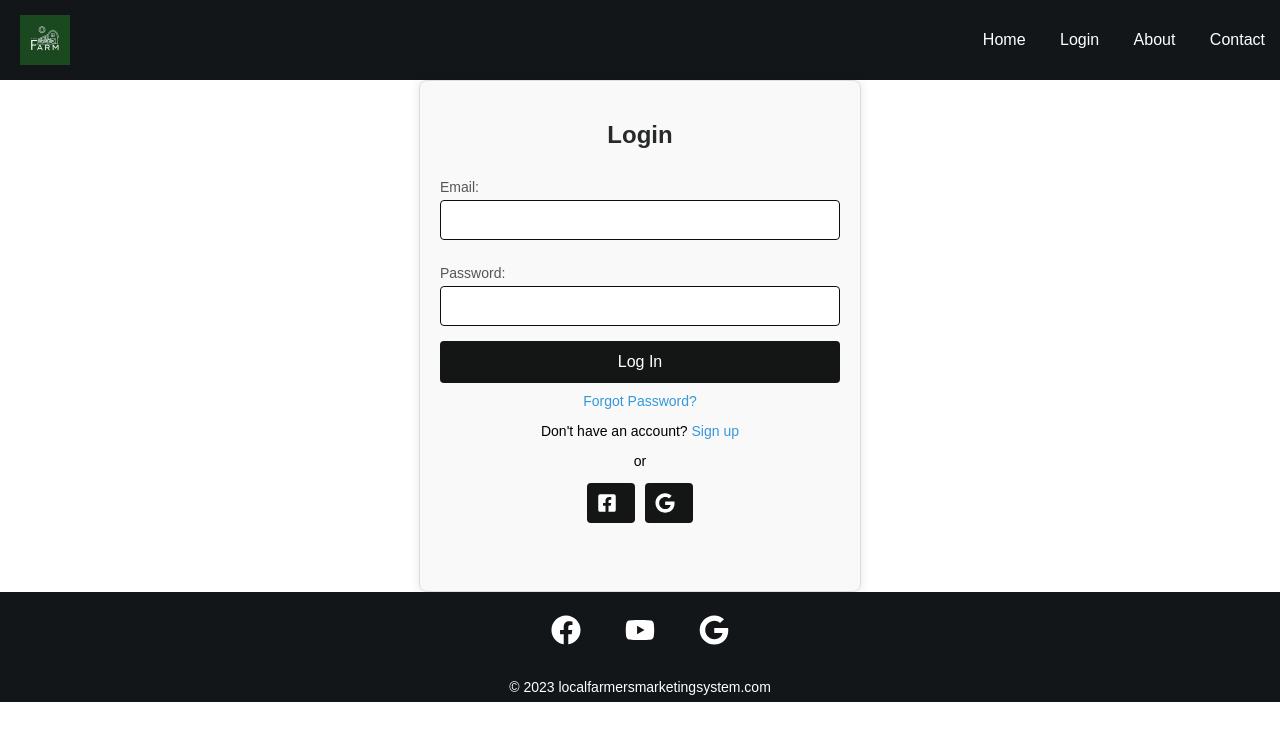
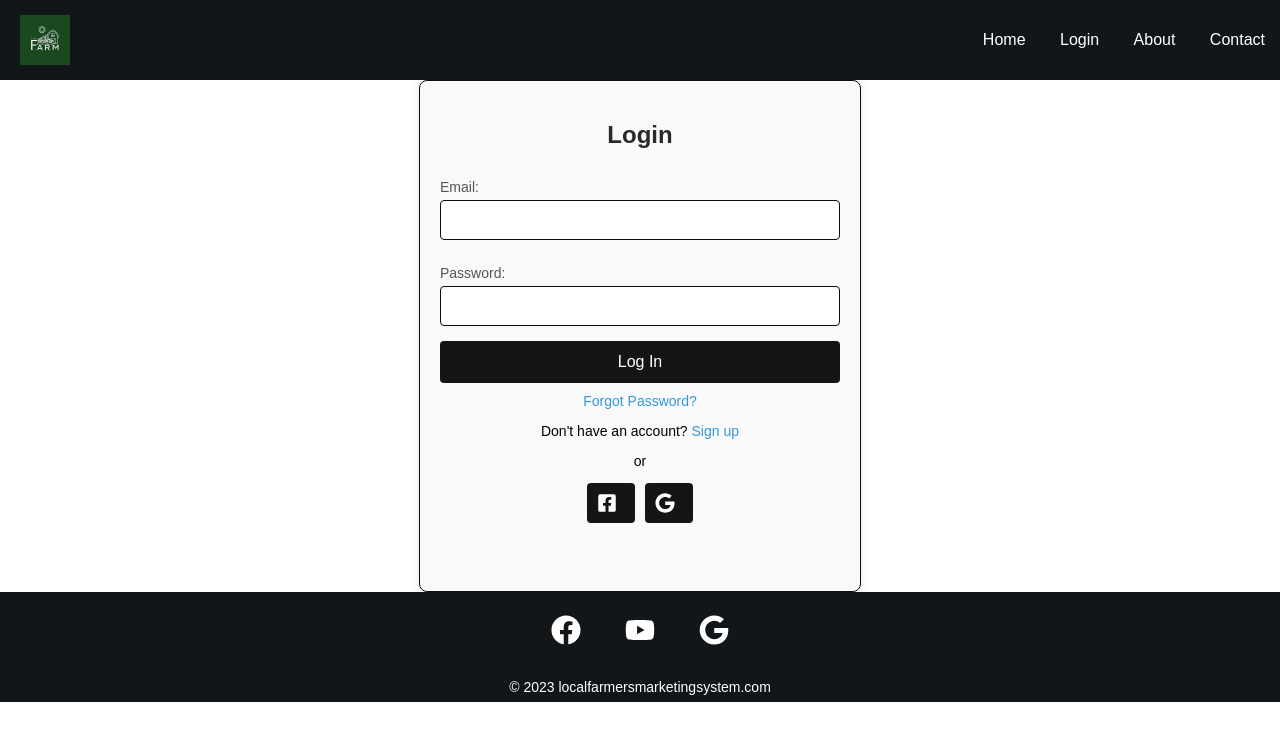
Before and after one commit to johncarl-123/market, a React (Create React App) app in the folder localfarmersmarketingsystem/: page /Login in a window 1280 px wide. Shown: the top 740 px of the page. Built offline with nearby package versions, Linux system fonts and the light colour scheme.

Commit message:
second commit

```diff
--- a/localfarmersmarketingsystem/src/styles/Login.css
+++ b/localfarmersmarketingsystem/src/styles/Login.css
@@ -6,7 +6,7 @@
   height: 470px; /* Adjust the height as needed */
   margin: 0 auto;
   padding: 20px;
-  border: 1px solid #ddd;
+  border: 1px solid #0e0d0d;
   border-radius: 8px;
   box-shadow: 0 0 10px rgba(0, 0, 0, 0.1);
   background-color: #f9f9f9;
```
